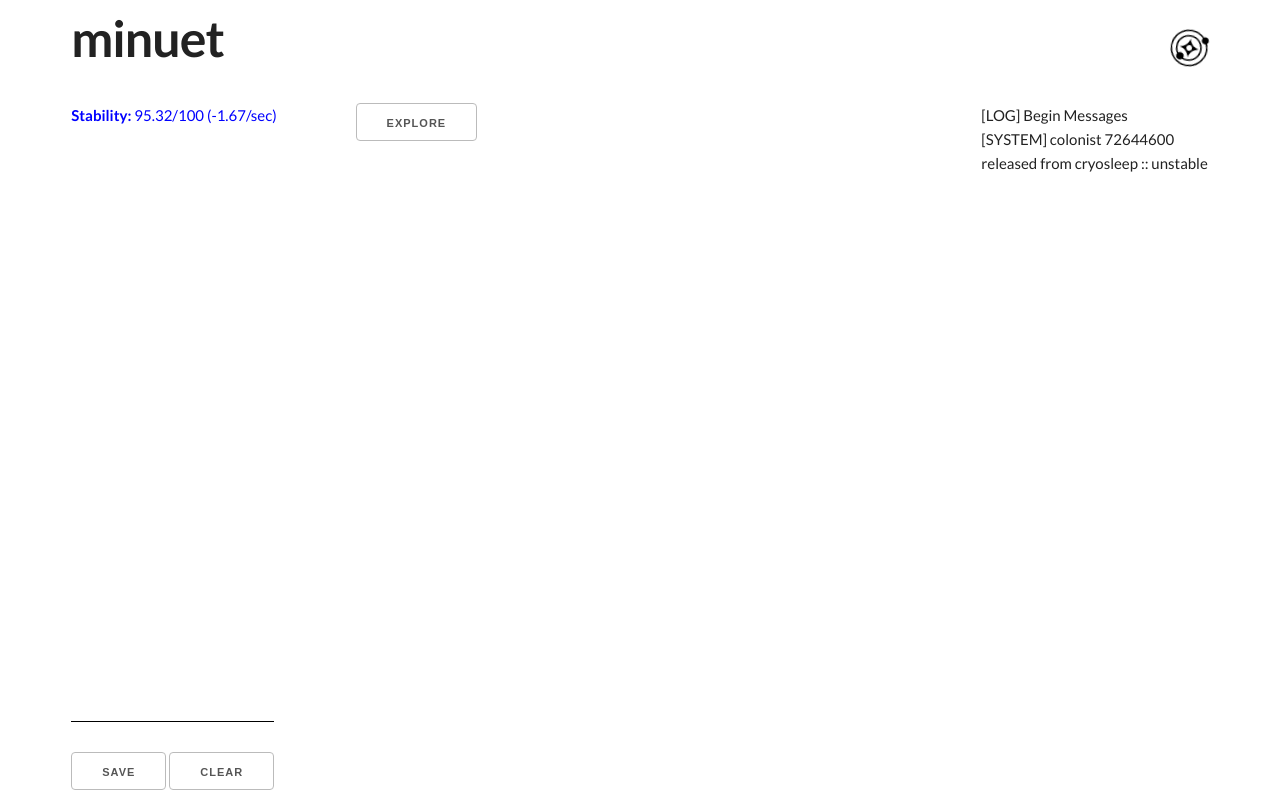
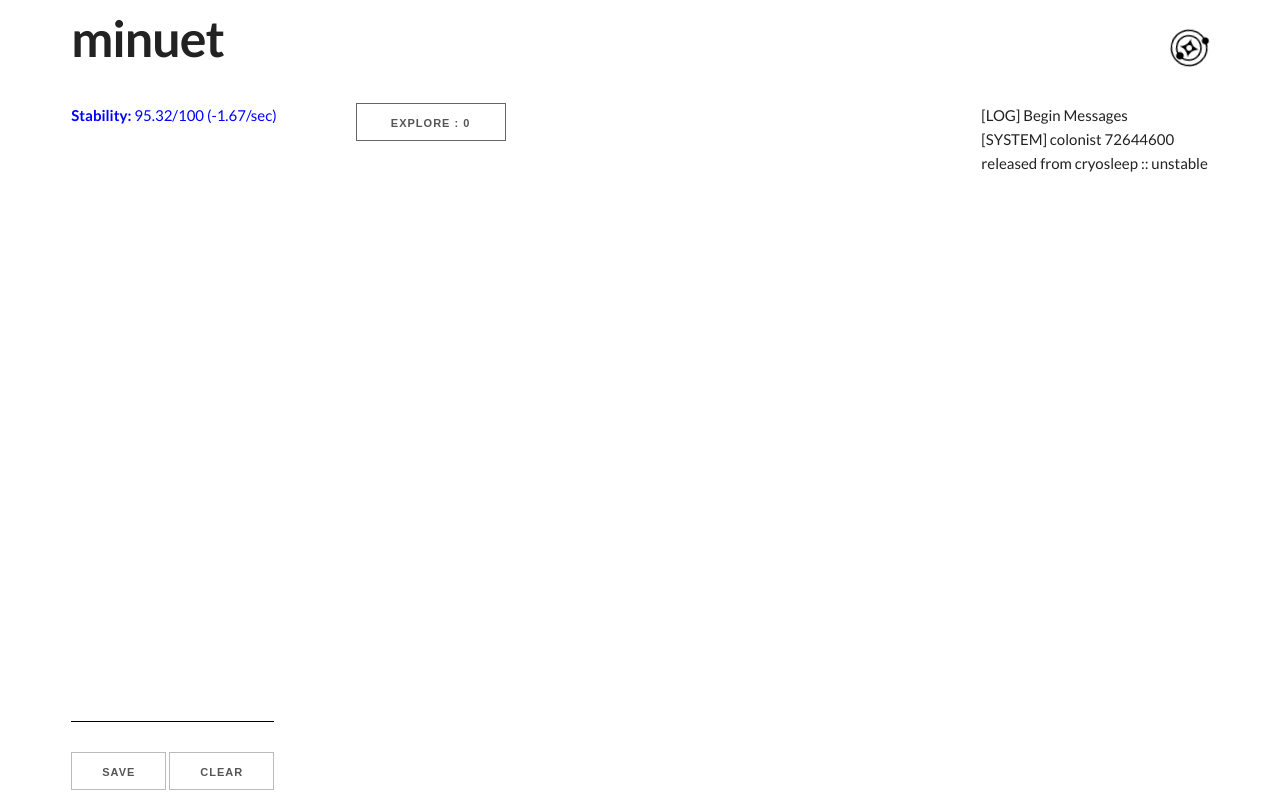
Before and after one commit to marcmajcher/Minuet, a React (Create React App) app: page / in a window 1280 px wide. Both pictures are taken after a click on the button "DECANT". Built offline with nearby package versions, Linux system fonts and the light colour scheme.

Commit message:
explore_btn

```diff
--- /dev/null
+++ b/src/components/buttons/CooldownButton.js
@@ -0,0 +1,31 @@
+import strings from '../../assets/strings-en';
+import { useDispatch } from 'react-redux';
+import { startCooldown } from '../../lib/dataSlice';
+
+export default function CooldownButton({
+  cooldown,
+  cool_id,
+  label_id,
+  callback,
+}) {
+  const dispatch = useDispatch();
+
+  return (
+    <div className="btn-cooldown">
+      <div
+        className="btn-cooldown-bar"
+        style={{ width: `${(cooldown.seconds / cooldown.max) * 100}%` }}
+      />
+      <button
+        className="cooldown"
+        disabled={cooldown.seconds > 0}
+        onClick={() => {
+          dispatch(startCooldown(cool_id));
+          callback();
+        }}
+      >
+        {strings[label_id]} : {Math.ceil(cooldown.seconds)}
+      </button>
+    </div>
+  );
+}
--- a/src/components/buttons/DecantButton.js
+++ b/src/components/buttons/DecantButton.js
@@ -8,6 +8,7 @@ export default function DecantButton() {
   const stability = useSelector((s) => s.resources.stability.rate);
   return (
     <button
+      className="button-primary"
       onClick={() => {
         dispatch(defaultResrouces);
         dispatch(decant());
--- a/src/components/buttons/ExploreButton.js
+++ b/src/components/buttons/ExploreButton.js
@@ -1,16 +1,21 @@
+import { useDispatch, useSelector } from 'react-redux';
 import { log } from '../../lib/gameSlice';
-import strings from '../../assets/strings-en';
-import { useDispatch } from 'react-redux';
+import CooldownButton from './CooldownButton';
 
 export default function ExploreButton() {
+  const cooldown = useSelector((s) => s.data.cool_explore);
   const dispatch = useDispatch();
+
+  function handleExplore() {
+    dispatch(log('Exploring....'));
+  }
+
   return (
-    <button
-      onClick={() => {
-        dispatch(log('Exploring...'));
-      }}
-    >
-      {strings.btn_explore}
-    </button>
+    <CooldownButton
+      cooldown={cooldown}
+      cool_id="cool_explore"
+      label_id="btn_explore"
+      callback={handleExplore}
+    />
   );
 }
--- a/src/css/App.css
+++ b/src/css/App.css
@@ -14,6 +14,43 @@ header {
 
 header > h1 {
   display: inline-block;
+}
+
+button {
+  border-radius: 0;
+}
+
+button:disabled,
+button[disabled]{
+ cursor:default;
+  border: 1px solid #999999;
+  background-color: transparent;
+  color: #666666;
+}
+
+button.cooldown {
+  width: 15rem;
+  height: 3.8rem;
+  top: 0;
+  left: 0;
+  position: absolute;
+  border-color: #666;
+}
+
+.btn-cooldown {
+  width: 15rem;
+  height: 3.8rem;
+  display: inline-block;
+  position: relative;
+}
+
+.btn-cooldown-bar {
+  background-color: #ccc;
+  width: 0;
+  height: 3.8rem;
+  position: absolute;
+  left: 0;
+  top: 0;
 }
 
 .container {
--- a/src/hooks/useEvents.js
+++ b/src/hooks/useEvents.js
@@ -3,6 +3,7 @@ import { pause } from '../lib/gameSlice';
 
 export default function useEvents() {
   const dispatch = useDispatch();
+
   return (resources) => {
     if (resources.stability.amount <= 0) {
       console.log('oooo you dead');
--- a/src/hooks/useHeartbeat.js
+++ b/src/hooks/useHeartbeat.js
@@ -1,5 +1,6 @@
 import { useEffect, useRef } from 'react';
 import { useDispatch, useSelector } from 'react-redux';
+import { warmCooldowns } from '../lib/dataSlice';
 import { updateAllResources } from '../lib/resourceSlice';
 import useEvents from './useEvents';
 
@@ -12,6 +13,7 @@ export function useHeartbeat() {
   const ms = fps > 0 ? 1000 / fps : Number.MAX_VALUE;
   const savedCallback = useRef(() => {
     dispatch(updateAllResources(ms));
+    dispatch(warmCooldowns(ms))
   });
 
   useEffect(() => {
--- /dev/null
+++ b/src/lib/dataSlice.js
@@ -0,0 +1,23 @@
+import { createSlice } from '@reduxjs/toolkit';
+import initialState from './defaultData';
+
+export const dataSlice = createSlice({
+  name: 'data',
+  initialState,
+  reducers: {
+    warmCooldowns: (state, { payload }) => {
+      Object.entries(state).forEach(([key, data]) => {
+        const ms = payload / 1000;
+        if (data.type === 'cooldown' && data.seconds > 0) {
+          state[key].seconds = Math.max(data.seconds - ms, 0);
+        }
+      });
+    },
+    startCooldown: (state, { payload }) => {
+      state[payload].seconds = state[payload].max;
+    },
+  },
+});
+
+export const { warmCooldowns, startCooldown } = dataSlice.actions;
+export default dataSlice.reducer;
--- /dev/null
+++ b/src/lib/defaultData.js
@@ -0,0 +1,14 @@
+const defaultData = {
+  available_biomass: {
+    amount: 0,
+    rate: 0,
+    max: 200,
+  },
+  cool_explore: {
+    type: 'cooldown',
+    max: 12,
+    seconds: 0,
+  },
+};
+
+export default defaultData;
--- a/src/lib/defaultResources.js
+++ b/src/lib/defaultResources.js
@@ -26,15 +26,6 @@ const defaultResources = {
     type: 'common',
     state: 'hidden',
   },
-  available_biomass: {
-    id: -4,
-    name: undefined,
-    amount: 0,
-    rate: 0,
-    max: 200,
-    type: 'system',
-    state: 'hidden',
-  },
   egregore: {
     id: 20,
     name: 'res_egregore',
--- a/src/lib/gameSlice.js
+++ b/src/lib/gameSlice.js
@@ -36,7 +36,6 @@ export const gameSlice = createSlice({
     },
     log: (state, action) => {
       let message;
-      console.log(action.payload)
       if (typeof action.payload === 'object') {
         message = printString(action.payload);
       } else if (strings[action.payload]) {
--- a/src/lib/resourceSlice.js
+++ b/src/lib/resourceSlice.js
@@ -1,7 +1,7 @@
 import { createSlice } from '@reduxjs/toolkit';
 import initialState from './defaultResources';
 
-export const counterSlice = createSlice({
+export const resourceSlice = createSlice({
   name: 'resources',
   initialState,
   reducers: {
@@ -33,5 +33,5 @@ export const counterSlice = createSlice({
 });
 
 export const { updateAllResources, setResourceRate, defaultResrouces, showResource } =
-  counterSlice.actions;
-export default counterSlice.reducer;
+  resourceSlice.actions;
+export default resourceSlice.reducer;
--- a/src/lib/store.js
+++ b/src/lib/store.js
@@ -1,10 +1,12 @@
 import { configureStore } from '@reduxjs/toolkit';
 import resourceSlice from './resourceSlice';
 import gameSlice from './gameSlice';
+import dataSlice from './dataSlice';
 
 export const store = configureStore({
   reducer: {
     resources: resourceSlice,
     game: gameSlice,
+    data: dataSlice
   },
 });
```
